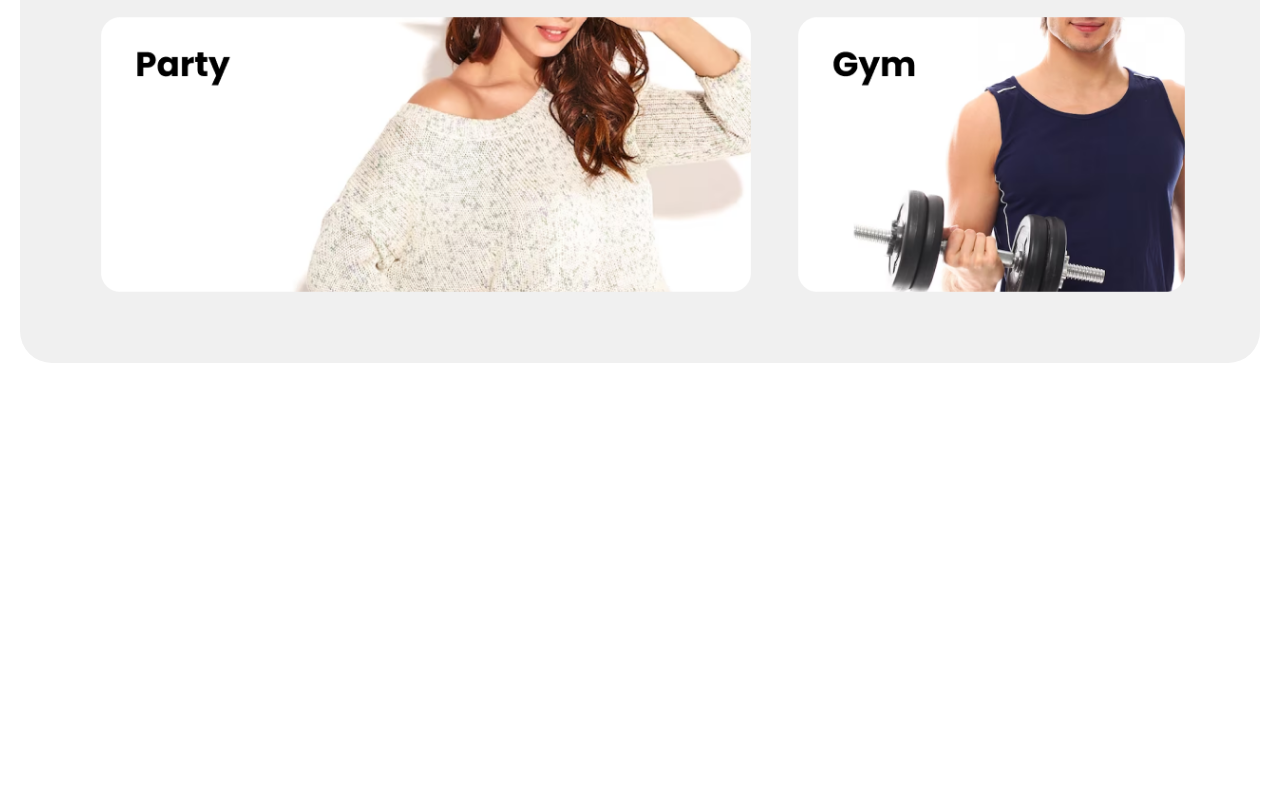
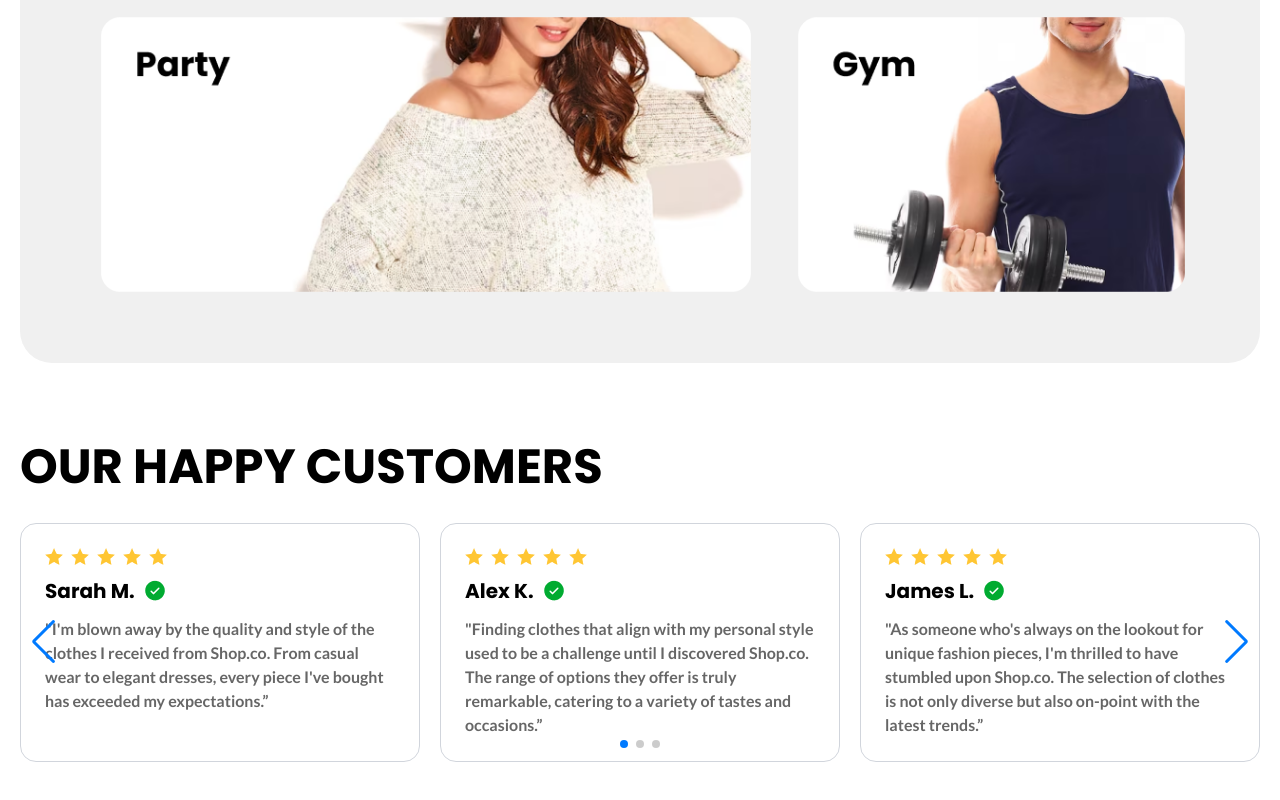
Before and after one commit to abrarjahinayat/shop.co, a Next.js app: page / in a window 1280 px wide. Shown: the part 3047-3847 px from the top of the page. Before the commit the page ends 3410 px from the top, so only its background shows below. Built offline with nearby package versions, Linux system fonts and the light colour scheme.

Commit message:
customer slider added

```diff
--- a/package.json
+++ b/package.json
@@ -13,7 +13,8 @@
     "react": "19.1.0",
     "react-countup": "^6.5.3",
     "react-dom": "19.1.0",
-    "react-icons": "^5.5.0"
+    "react-icons": "^5.5.0",
+    "swiper": "^11.2.10"
   },
   "devDependencies": {
     "@eslint/eslintrc": "^3",
--- a/src/app/(root)/page.js
+++ b/src/app/(root)/page.js
@@ -5,6 +5,8 @@ import Brands from '../components/Brands'
 import NewArrivals from '../components/NewArrivals'
 import TopSelling from '../components/TopSelling'
 import DressStyle from '../components/DressStyle'
+import CustomerFeedback from '../components/CustomerFeedback'
+
 
 const page = () => {
   return (
@@ -14,6 +16,8 @@ const page = () => {
       <NewArrivals/>
       <TopSelling/>
       <DressStyle/>
+      <CustomerFeedback/>
+
     </div>
   )
 }
--- /dev/null
+++ b/src/app/components/CustomerFeedback.jsx
@@ -0,0 +1,48 @@
+// components/MySwiper.jsx
+"use client"; // if using Next.js App Router (app directory)
+
+import { Swiper, SwiperSlide } from "swiper/react";
+import { Navigation, Pagination } from "swiper/modules";
+import "swiper/css";
+import "swiper/css/navigation";
+import "swiper/css/pagination";
+import Custorslide from "./Custorslide";
+
+export default function CustomerFeedback() {
+  return (
+    <section className="py-20">
+      <div className="container">
+        <h2 className="font-poppins font-bold text-5xl mb-8 text-black uppercase ">
+          OUR HAPPY CUSTOMERS
+        </h2>
+        <div className="w-full mx-auto">
+          <Swiper
+            modules={[Navigation, Pagination]}
+            spaceBetween={30}
+            slidesPerView={1}
+            navigation
+            pagination={{ clickable: true }}
+            loop={true}
+          >
+            <SwiperSlide>
+              <div className="">
+                <Custorslide/>
+              </div>
+            </SwiperSlide>
+            <SwiperSlide>
+              <div className="">
+                 <Custorslide/>
+              </div>
+            </SwiperSlide>
+            <SwiperSlide>
+              <div className="">
+                 <Custorslide/>
+              </div>
+            </SwiperSlide>
+
+          </Swiper>
+        </div>
+      </div>
+    </section>
+  );
+}
--- /dev/null
+++ b/src/app/components/Custorslide.jsx
@@ -0,0 +1,61 @@
+import React from 'react'
+import starfull from '../productimg/starfull.png'
+import verified from '../images/verified.png'
+import Image from 'next/image'
+const Custorslide = () => {
+  return (
+    <section>
+        <div className="container">
+            <div className='flex justify-between'>
+                <div className='bg-white border border-gray-300 rounded-2xl w-[400px] px-6 py-6'>
+                    <div className='flex items-center gap-x-2'>
+                    <Image src={starfull} alt="" />
+                    <Image src={starfull} alt="" />
+                    <Image src={starfull} alt="" />
+                    <Image src={starfull} alt="" />
+                    <Image src={starfull} alt="" />
+
+                    </div>
+                    <div className='flex items-center gap-x-2'>
+                    <h6 className='font-poppins font-bold text-xl text-black py-3'>Sarah M.</h6>
+                    <Image src={verified} alt="" />
+                    </div>
+                    <p className='font-lato text-base text-black/60 font-semibold w-[350px] '>"I'm blown away by the quality and style of the clothes I received from Shop.co. From casual wear to elegant dresses, every piece I've bought has exceeded my expectations.”</p>
+                </div>
+                 <div className='bg-white border border-gray-300 rounded-2xl w-[400px] px-6 py-6'>
+                    <div className='flex items-center gap-x-2'>
+                    <Image src={starfull} alt="" />
+                    <Image src={starfull} alt="" />
+                    <Image src={starfull} alt="" />
+                    <Image src={starfull} alt="" />
+                    <Image src={starfull} alt="" />
+
+                    </div>
+                    <div className='flex items-center gap-x-2'>
+                    <h6 className='font-poppins font-bold text-xl text-black py-3'>Alex K.</h6>
+                    <Image src={verified} alt="" />
+                    </div>
+                    <p className='font-lato text-base text-black/60 font-semibold w-[350px] '>"Finding clothes that align with my personal style used to be a challenge until I discovered Shop.co. The range of options they offer is truly remarkable, catering to a variety of tastes and occasions.”</p>
+                </div>
+                <div className='bg-white border border-gray-300 rounded-2xl w-[400px] px-6 py-6'>
+                    <div className='flex items-center gap-x-2'>
+                    <Image src={starfull} alt="" />
+                    <Image src={starfull} alt="" />
+                    <Image src={starfull} alt="" />
+                    <Image src={starfull} alt="" />
+                    <Image src={starfull} alt="" />
+
+                    </div>
+                    <div className='flex items-center gap-x-2'>
+                    <h6 className='font-poppins font-bold text-xl text-black py-3'>James L.</h6>
+                    <Image src={verified} alt="" />
+                    </div>
+                    <p className='font-lato text-base text-black/60 font-semibold w-[350px] '>"As someone who's always on the lookout for unique fashion pieces, I'm thrilled to have stumbled upon Shop.co. The selection of clothes is not only diverse but also on-point with the latest trends.”</p>
+                </div>
+            </div>
+        </div>
+    </section>
+  )
+}
+
+export default Custorslide
```
Also changed, not shown: src/app/images/verified.png (added), 1 other file (tests, documents, lock files or other folders).
